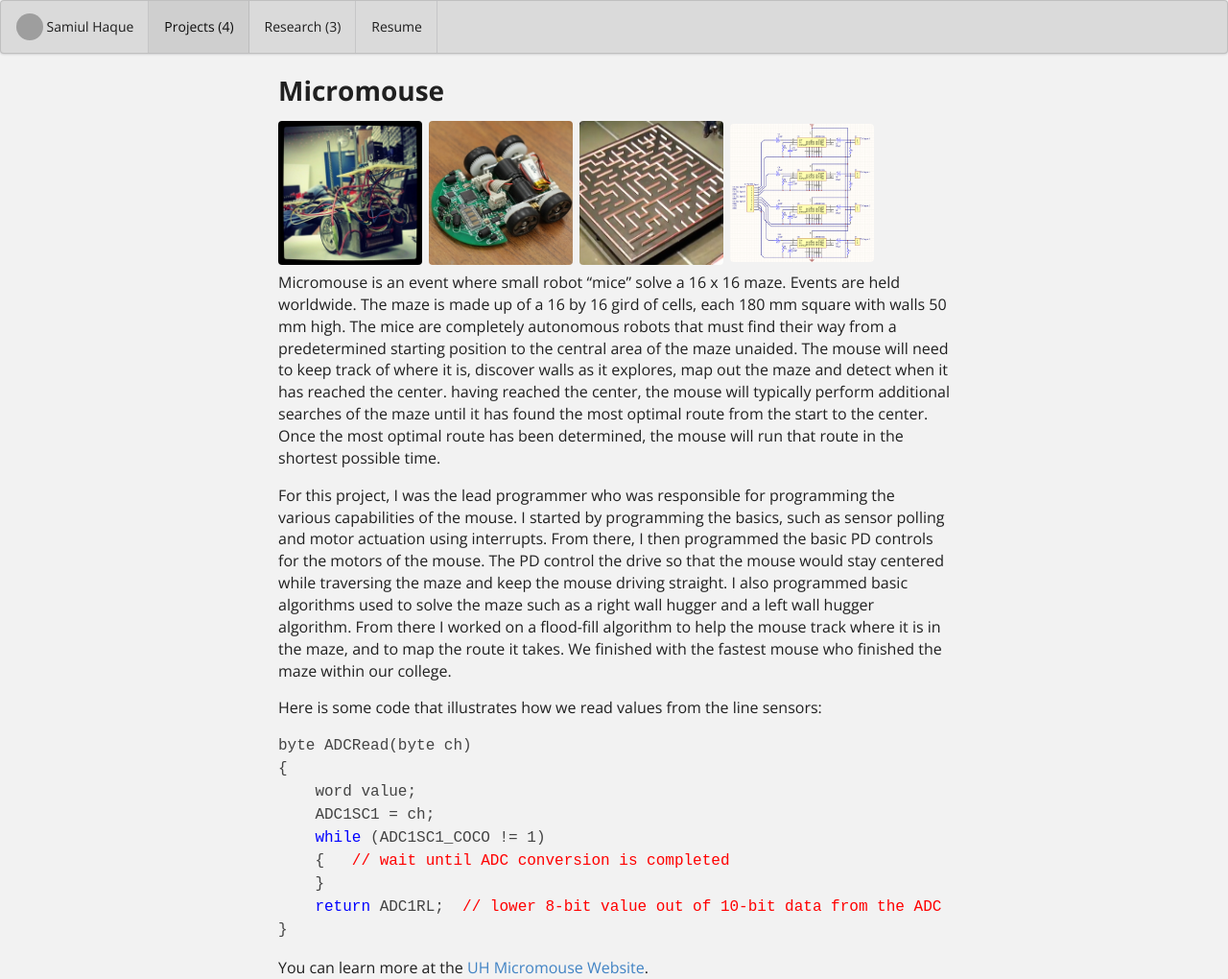
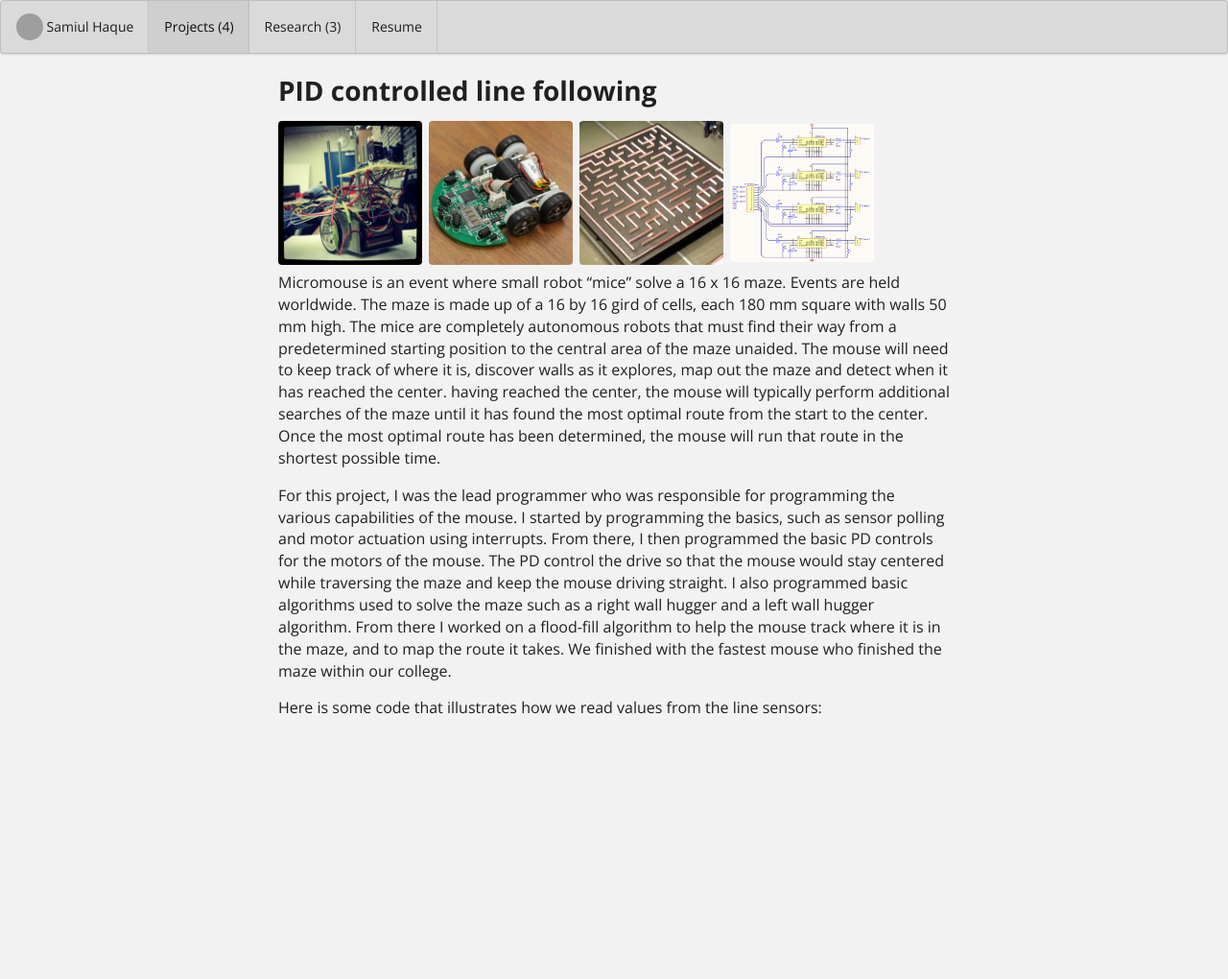
Before and after one commit to samiulextreem/samiulextreem.github.io, a Jekyll site: the page built from projects/project-1.md, in a window 1280 px wide. Shown: the whole page at 96% size. Built offline with Jekyll 4.4.1, drawn with Linux system fonts in a browser that asks for light colours; after the commit the page ends 900 px from its top, so only the background shows below that; grey boxes are pictures that could not be loaded.

Commit message:
Update project-1.md

````diff
--- a/projects/project-1.md
+++ b/projects/project-1.md
@@ -2,7 +2,7 @@
 layout: project
 type: project
 image: images/micromouse.jpg
-title: Micromouse
+title: PID controlled line following
 permalink: projects/micromouse
 # All dates must be YYYY-MM-DD format!
 date: 2015-07-01
@@ -10,7 +10,7 @@ labels:
   - Robotics
   - Arduino
   - C++
-summary: My team developed a robotic mouse that won first place in the 2015 UH Micromouse competition.
+summary: My team and me developed a robotic mouse that took part in the 2015 uni-micromouse competition.
 ---
 
 <div class="ui small rounded images">
@@ -25,17 +25,3 @@ Micromouse is an event where small robot “mice” solve a 16 x 16 maze.  Event
 For this project, I was the lead programmer who was responsible for programming the various capabilities of the mouse.  I started by programming the basics, such as sensor polling and motor actuation using interrupts.  From there, I then programmed the basic PD controls for the motors of the mouse.  The PD control the drive so that the mouse would stay centered while traversing the maze and keep the mouse driving straight.  I also programmed basic algorithms used to solve the maze such as a right wall hugger and a left wall hugger algorithm.  From there I worked on a flood-fill algorithm to help the mouse track where it is in the maze, and to map the route it takes.  We finished with the fastest mouse who finished the maze within our college.
 
 Here is some code that illustrates how we read values from the line sensors:
-
-```js
-byte ADCRead(byte ch)
-{
-    word value;
-    ADC1SC1 = ch;
-    while (ADC1SC1_COCO != 1)
-    {   // wait until ADC conversion is completed
-    }
-    return ADC1RL;  // lower 8-bit value out of 10-bit data from the ADC
-}
-```
-
-You can learn more at the [UH Micromouse Website](http://www-ee.eng.hawaii.edu/~mmouse/about.html).
````
